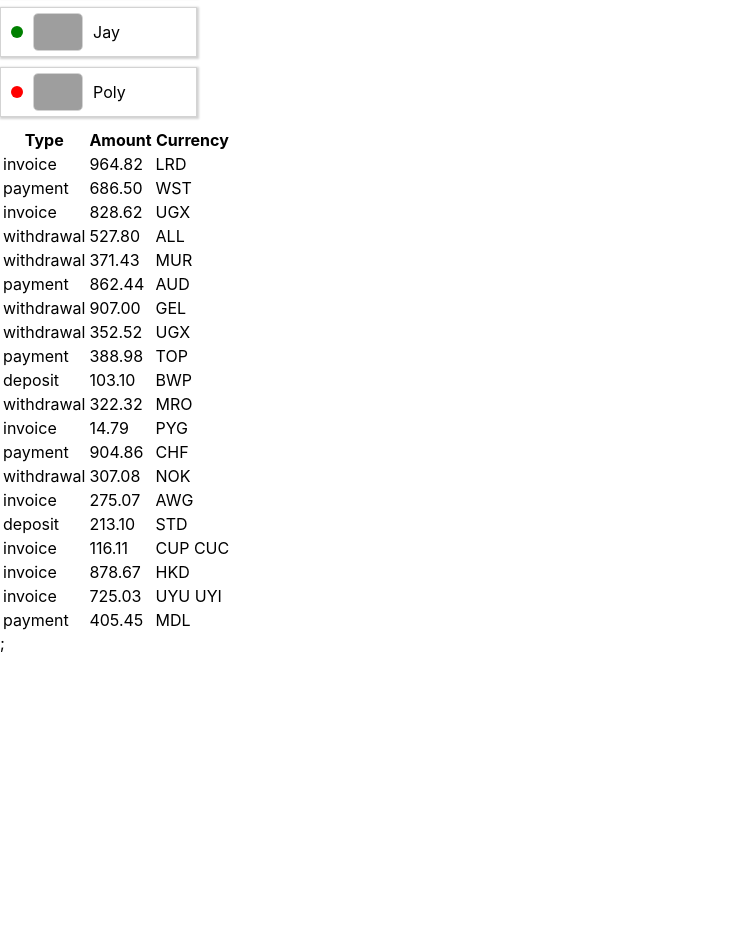
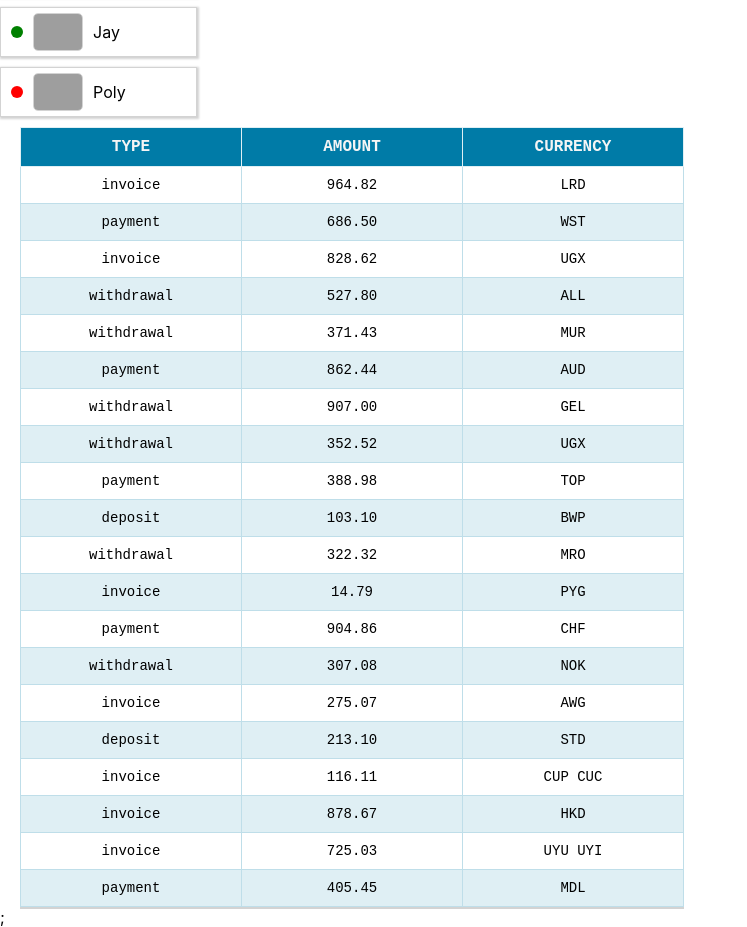
Before and after one commit to StefieCaff/goit-react-hw-01-components, a React (Create React App) app: page / in a window 1280 px wide. Shown: the part 822-1749 px from the top of the page, without its empty margins (0-747 px from the left). Before the commit the page ends 1475 px from the top, so only its background shows below. Built offline with nearby package versions, Linux system fonts and the light colour scheme; grey boxes are pictures that could not be loaded.

Commit message:
transaction styling

```diff
--- a/src/components/Friends/FriendList.jsx
+++ b/src/components/Friends/FriendList.jsx
@@ -1,5 +1,5 @@
 import PropTypes from 'prop-types';
-import { StyledSpan, StyledListItem } from "./styled-friend-list.";
+import { StyledSpan, StyledListItem } from './styled-friend-list';
 
 
 export const FriendList = ({ friends }) =>
--- a/src/components/Friends/styled-friend-list..js
+++ b/src/components/Friends/styled-friend-list.js
@@ -22,5 +22,4 @@ export const StyledListItem = styled.li`
     border-radius: 5px;
     margin-right: 10px;
 }
-
-`
+`;
--- a/src/components/Transactions/TransactionHistory.jsx
+++ b/src/components/Transactions/TransactionHistory.jsx
@@ -1,32 +1,29 @@
 import PropTypes from 'prop-types';
-
+import { StyledTable } from './styled-transactions';
 
 export const TransactionHistory = ( {items} ) =>
 {
     return (
-        <table className="transaction-history">
+        <StyledTable className="transaction-history">
             <thead>
                 <tr>
-                    <th>Type</th>
-                    <th>Amount</th>
-                    <th>Currency</th>
+                    <th className="transaction-header">Type</th>
+                    <th className="transaction-header">Amount</th>
+                    <th className="transaction-header">Currency</th>
                 </tr>
             </thead>
                 <tbody>
                 {items.map(item => (
-                    <tr key={item.id}>
-                        <td>{item.type}</td>
-                        <td>{item.amount}</td>
-                        <td>{item.currency}</td>
+                    <tr key={item.id} className="transaction-row">
+                        <td className="transaction-data">{item.type}</td>
+                        <td className="transaction-data">{item.amount}</td>
+                        <td className="transaction-data">{item.currency}</td>
                     </tr>
                 ))}
                 </tbody>
-        </table>
-
+        </StyledTable>
     );
-
 };
-
 
 TransactionHistory.propTypes = {
     id: PropTypes.string.isRequired,
--- a/src/components/Transactions/styled-transactions.js
+++ b/src/components/Transactions/styled-transactions.js
@@ -0,0 +1,36 @@
+import styled from 'styled-components';
+
+export const StyledTable = styled.table`
+    border: 1px solid #DFEFF4;
+    border-collapse: collapse;
+    text-align: center;
+    padding: 10px 70px;
+    font-family: Courier New, Tahoma, Verdana, sans-serif;
+    font-size: 14px;
+    box-shadow: 0px 2px #D3D3D3;
+    margin-left 20px;
+
+    .transaction-header {
+        border: 1px solid #DFEFF4;
+        padding: 10px 70px;
+        font-size: 16px;
+        text-transform: uppercase;
+        background-color: #007ba7;
+        color: whitesmoke;
+    }
+
+     .transaction-data {
+        border: 1px solid #BFDEE9;
+        font-size: 14px;
+        min-width: 200px;
+        padding: 10px;
+
+    }
+
+    .transaction-row {
+        background-color: white-smoke;
+    }
+
+    .transaction-row:nth-child(even) {
+        background-color: #DFEFF4}
+`;
```
